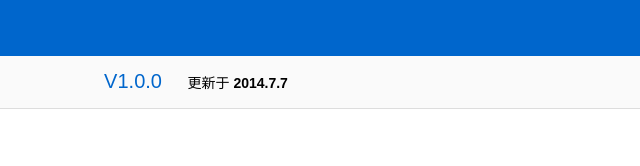
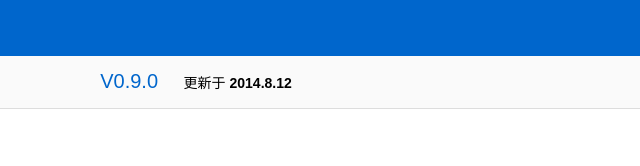
Before and after one commit to jqmtony/ui, a plain HTML site: page index.html in a window 1280 px wide. Shown: the part 344-510 px from the top of the page, 444-1084 px from the left. Drawn offline with Linux system fonts and the light colour scheme.

Commit message:
版本号更新

```diff
--- a/index.html
+++ b/index.html
@@ -26,8 +26,8 @@
 </div>
 <div class="mdUIIntro">
     <div class="container">
-        <span class="mdUIVersion">V1.0.0</span>
-        <span class="mdUIUpdateTime">更新于 <strong>2014.7.7</strong></span>
+        <span class="mdUIVersion">V0.9.0</span>
+        <span class="mdUIUpdateTime">更新于 <strong>2014.8.12</strong></span>
     </div>
 </div>
 
```
